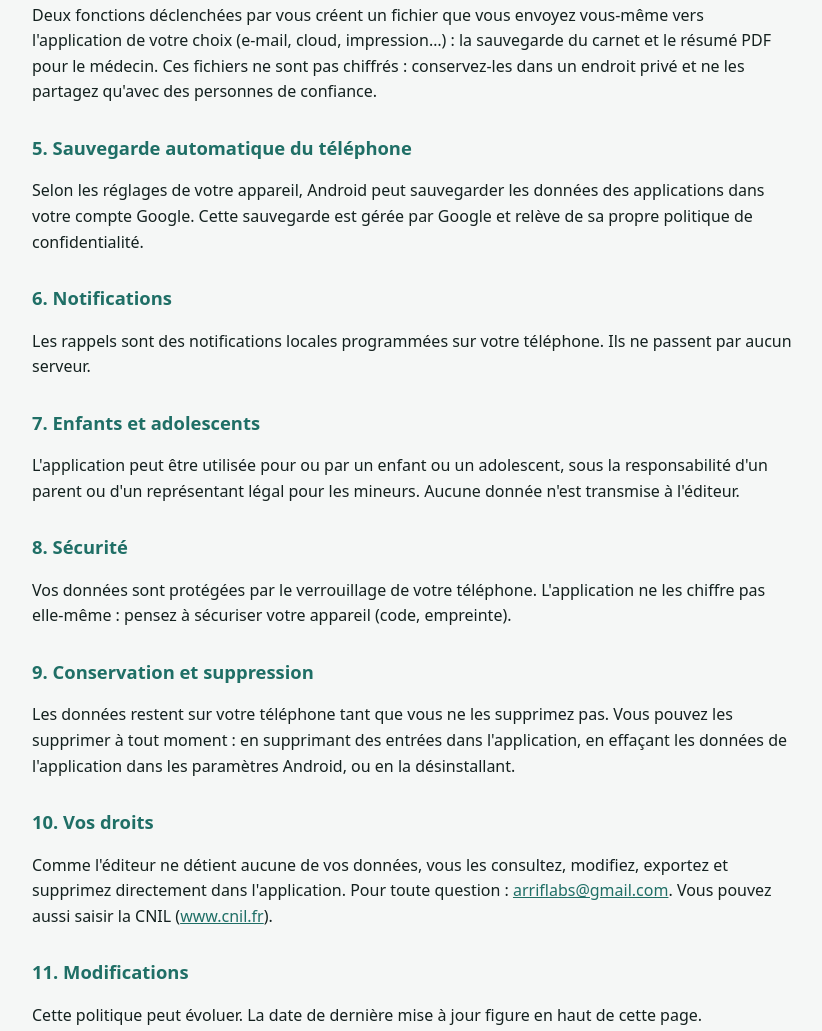
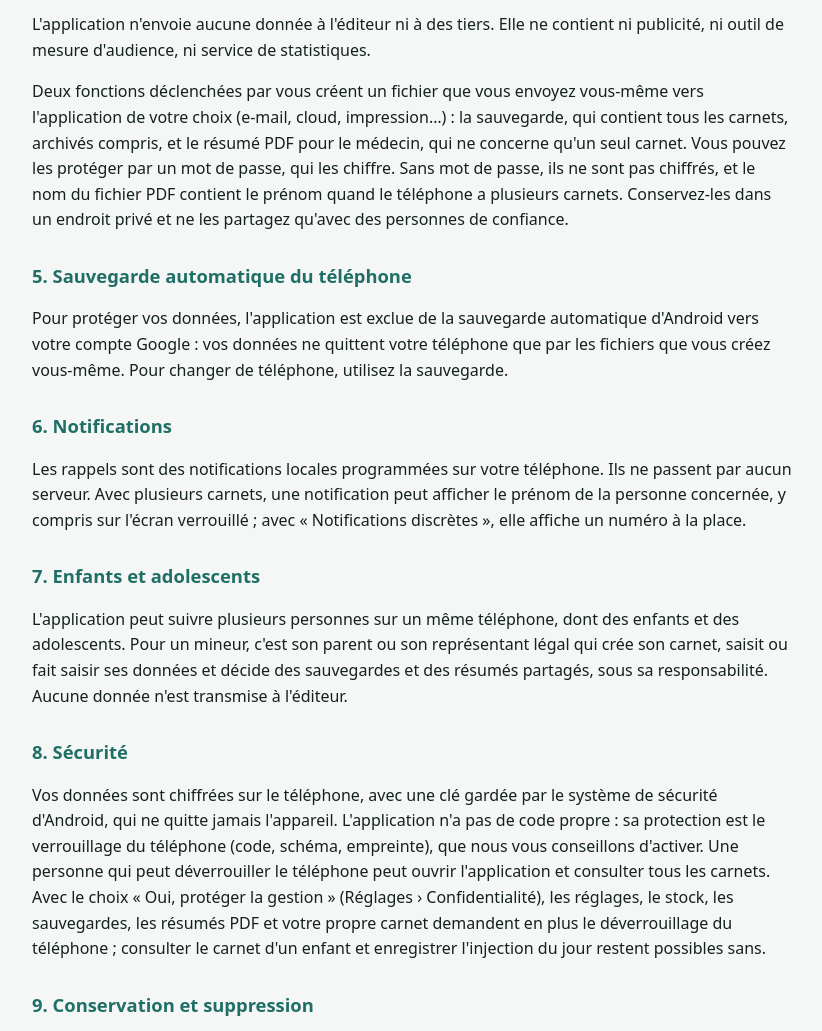
Before and after one commit to arriflabs/carnetgh-privacy, a plain HTML site: page index.html in a window 1280 px wide. Shown: the part 856-1887 px from the top of the page, without its empty margins (228-1050 px from the left). Drawn offline with Linux system fonts and the light colour scheme.

Commit message:
Politique de confidentialité pour plusieurs carnets
Updated the privacy policy details, including the last update date and data handling descriptions.

```diff
--- a/index.html
+++ b/index.html
@@ -25,7 +25,7 @@
 <header>
   <p class="muted"><a href="en.html" hreflang="en" lang="en">English version</a></p>
   <h1>Politique de confidentialité</h1>
-  <p class="muted">Application Carnet GH · Dernière mise à jour : 20 novembre 2026</p>
+  <p class="muted">Application Carnet GH · Dernière mise à jour : 25 novembre 2026</p>
 </header>
 
 <div class="card notice">
@@ -36,32 +36,32 @@
 <p>L'application Carnet GH est éditée par ArrifLabs. Contact : <a href="mailto:arriflabs@gmail.com">arriflabs@gmail.com</a>.</p>
 
 <h2>2. Quelles données sont enregistrées ?</h2>
-<p>Uniquement celles que vous saisissez : prénom (facultatif), type d'utilisateur, rythme et heure des injections, injections enregistrées (date, heure, site, dose saisie, remarque), jours manqués et raisons indiquées, mesures de taille et de poids, informations sur le stylo et le stock, notes saisies pour le résumé PDF, et réglages de l'application. Ce sont des données de santé.</p>
+<p>Uniquement celles que vous saisissez. L'application tient un carnet par personne suivie (8 carnets actifs au plus, par exemple ceux d'un parent et de ses enfants). Pour chaque carnet : prénom, type de carnet (adulte, adolescent ou enfant) et couleur, rythme et heure des injections, injections enregistrées (date, heure, site, dose saisie, remarque), jours manqués et raisons indiquées, mesures de taille et de poids, informations sur les cartouches et le stock, et réglages du carnet. S'y ajoutent les notes saisies pour le résumé PDF et les réglages de l'application. Ce sont des données de santé. Un carnet archivé garde ses données.</p>
 
 <h2>3. Où sont-elles stockées ?</h2>
 <p>Uniquement sur votre téléphone, dans l'espace privé de l'application. L'éditeur n'a ni serveur, ni compte utilisateur : il ne reçoit, ne consulte et ne conserve aucune de ces données.</p>
 
 <h2>4. Partage et transferts</h2>
 <p>L'application n'envoie aucune donnée à l'éditeur ni à des tiers. Elle ne contient ni publicité, ni outil de mesure d'audience, ni service de statistiques.</p>
-<p>Deux fonctions déclenchées par vous créent un fichier que vous envoyez vous-même vers l'application de votre choix (e-mail, cloud, impression…) : la sauvegarde du carnet et le résumé PDF pour le médecin. Ces fichiers ne sont pas chiffrés : conservez-les dans un endroit privé et ne les partagez qu'avec des personnes de confiance.</p>
+<p>Deux fonctions déclenchées par vous créent un fichier que vous envoyez vous-même vers l'application de votre choix (e-mail, cloud, impression…) : la sauvegarde, qui contient tous les carnets, archivés compris, et le résumé PDF pour le médecin, qui ne concerne qu'un seul carnet. Vous pouvez les protéger par un mot de passe, qui les chiffre. Sans mot de passe, ils ne sont pas chiffrés, et le nom du fichier PDF contient le prénom quand le téléphone a plusieurs carnets. Conservez-les dans un endroit privé et ne les partagez qu'avec des personnes de confiance.</p>
 
 <h2>5. Sauvegarde automatique du téléphone</h2>
-<p>Selon les réglages de votre appareil, Android peut sauvegarder les données des applications dans votre compte Google. Cette sauvegarde est gérée par Google et relève de sa propre politique de confidentialité.</p>
+<p>Pour protéger vos données, l'application est exclue de la sauvegarde automatique d'Android vers votre compte Google : vos données ne quittent votre téléphone que par les fichiers que vous créez vous-même. Pour changer de téléphone, utilisez la sauvegarde.</p>
 
 <h2>6. Notifications</h2>
-<p>Les rappels sont des notifications locales programmées sur votre téléphone. Ils ne passent par aucun serveur.</p>
+<p>Les rappels sont des notifications locales programmées sur votre téléphone. Ils ne passent par aucun serveur. Avec plusieurs carnets, une notification peut afficher le prénom de la personne concernée, y compris sur l'écran verrouillé ; avec « Notifications discrètes », elle affiche un numéro à la place.</p>
 
 <h2>7. Enfants et adolescents</h2>
-<p>L'application peut être utilisée pour ou par un enfant ou un adolescent, sous la responsabilité d'un parent ou d'un représentant légal pour les mineurs. Aucune donnée n'est transmise à l'éditeur.</p>
+<p>L'application peut suivre plusieurs personnes sur un même téléphone, dont des enfants et des adolescents. Pour un mineur, c'est son parent ou son représentant légal qui crée son carnet, saisit ou fait saisir ses données et décide des sauvegardes et des résumés partagés, sous sa responsabilité. Aucune donnée n'est transmise à l'éditeur.</p>
 
 <h2>8. Sécurité</h2>
-<p>Vos données sont protégées par le verrouillage de votre téléphone. L'application ne les chiffre pas elle-même : pensez à sécuriser votre appareil (code, empreinte).</p>
+<p>Vos données sont chiffrées sur le téléphone, avec une clé gardée par le système de sécurité d'Android, qui ne quitte jamais l'appareil. L'application n'a pas de code propre : sa protection est le verrouillage du téléphone (code, schéma, empreinte), que nous vous conseillons d'activer. Une personne qui peut déverrouiller le téléphone peut ouvrir l'application et consulter tous les carnets. Avec le choix « Oui, protéger la gestion » (Réglages › Confidentialité), les réglages, le stock, les sauvegardes, les résumés PDF et votre propre carnet demandent en plus le déverrouillage du téléphone ; consulter le carnet d'un enfant et enregistrer l'injection du jour restent possibles sans.</p>
 
 <h2>9. Conservation et suppression</h2>
-<p>Les données restent sur votre téléphone tant que vous ne les supprimez pas. Vous pouvez les supprimer à tout moment : en supprimant des entrées dans l'application, en effaçant les données de l'application dans les paramètres Android, ou en la désinstallant.</p>
+<p>Les données restent sur votre téléphone tant que vous ne les supprimez pas. Vous pouvez les supprimer à tout moment : en supprimant des entrées ou un carnet entier dans l'application (Réglages › Carnets), en effaçant les données de l'application dans les paramètres Android, ou en la désinstallant. Un carnet archivé n'est plus affiché ni rappelé, mais garde ses données jusqu'à sa suppression.</p>
 
 <h2>10. Vos droits</h2>
-<p>Comme l'éditeur ne détient aucune de vos données, vous les consultez, modifiez, exportez et supprimez directement dans l'application. Pour toute question : <a href="mailto:arriflabs@gmail.com">arriflabs@gmail.com</a>. Vous pouvez aussi saisir la CNIL (<a href="https://www.cnil.fr">www.cnil.fr</a>).</p>
+<p>Comme l'éditeur ne détient aucune de vos données, vous les consultez, modifiez, exportez et supprimez directement dans l'application. Pour un mineur, ces droits s'exercent par son parent ou son représentant légal, directement dans l'application. Pour toute question : <a href="mailto:arriflabs@gmail.com">arriflabs@gmail.com</a>. Vous pouvez aussi saisir la CNIL (<a href="https://www.cnil.fr">www.cnil.fr</a>).</p>
 
 <h2>11. Modifications</h2>
 <p>Cette politique peut évoluer. La date de dernière mise à jour figure en haut de cette page.</p>
```
